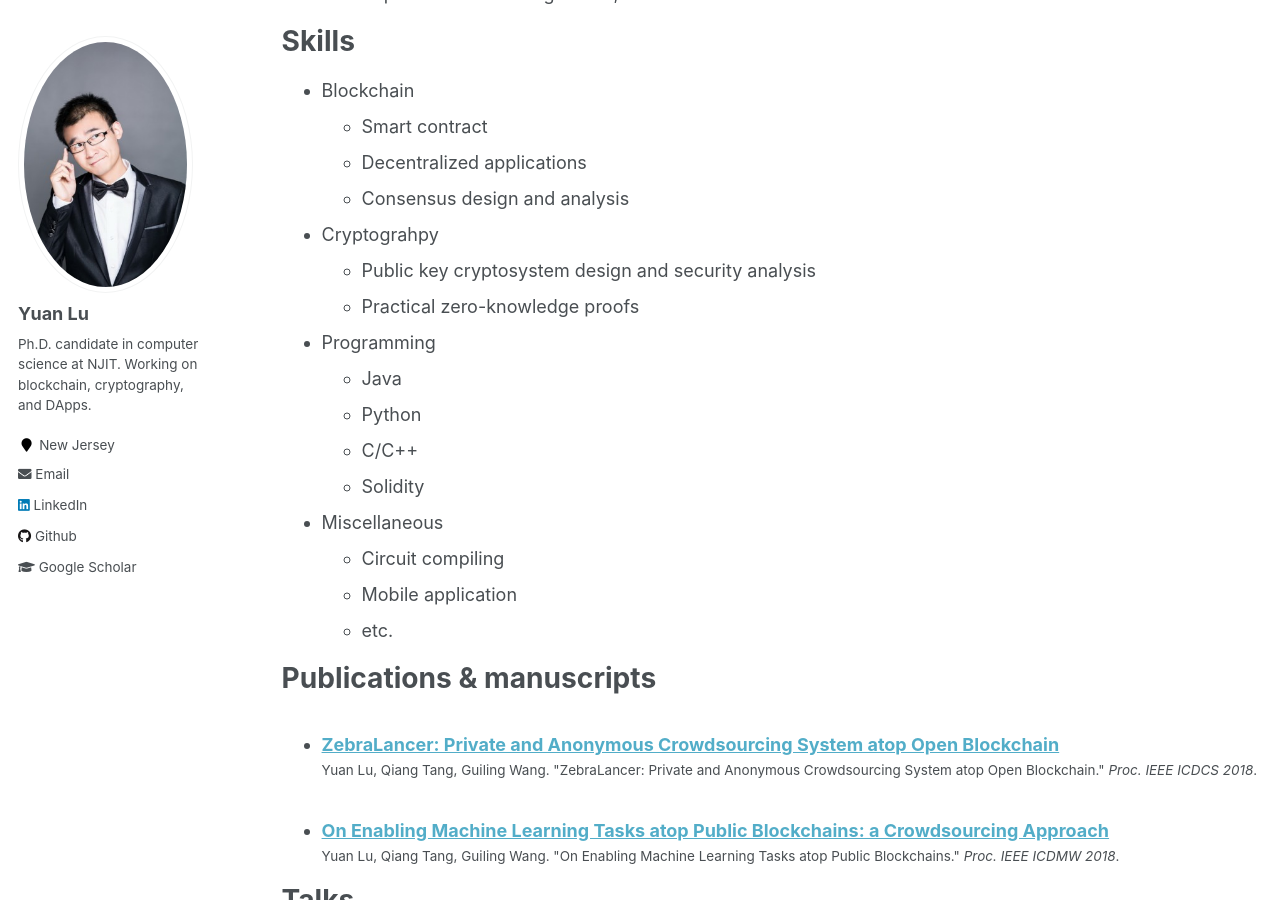
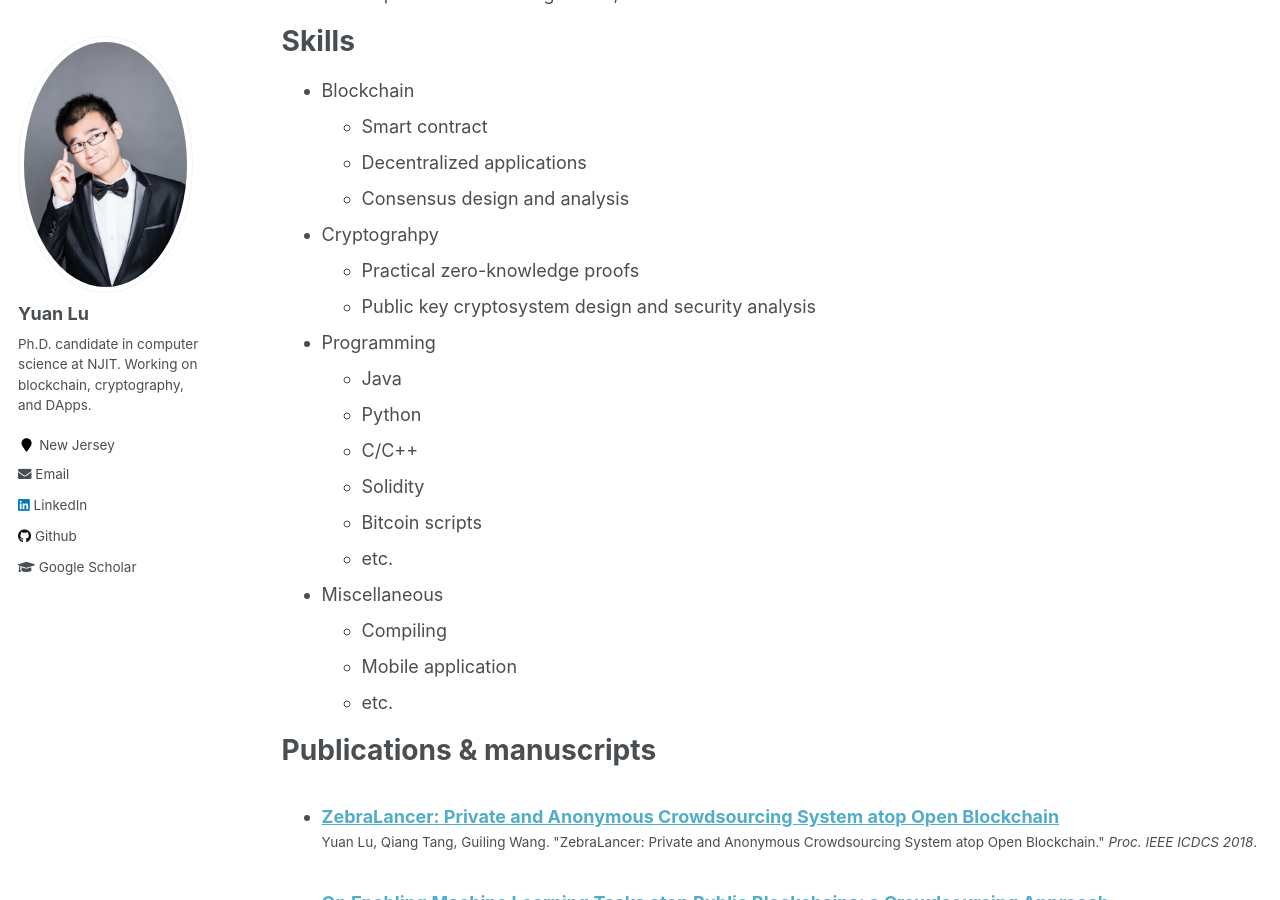
Before and after one commit to yylluu/yylluu.github.io, a Jekyll site: the page built from _pages/cv.md, in a window 1280 px wide and 900 px high, scrolled down 653 px. Built offline with Jekyll 4.4.1, drawn with Linux system fonts in a browser that asks for light colours.

Commit message:
Update cv.md

```diff
--- a/_pages/cv.md
+++ b/_pages/cv.md
@@ -34,15 +34,17 @@ Skills
   * Decentralized applications
   * Consensus design and analysis
 * Cryptograhpy
+  * Practical zero-knowledge proofs
   * Public key cryptosystem design and security analysis
-  * Practical zero-knowledge proofs
 * Programming
   * Java
   * Python
   * C/C++
   * Solidity
+  * Bitcoin scripts
+  * etc.
 * Miscellaneous
-  * Circuit compiling
+  * Compiling
   * Mobile application
   * etc.
 
```
